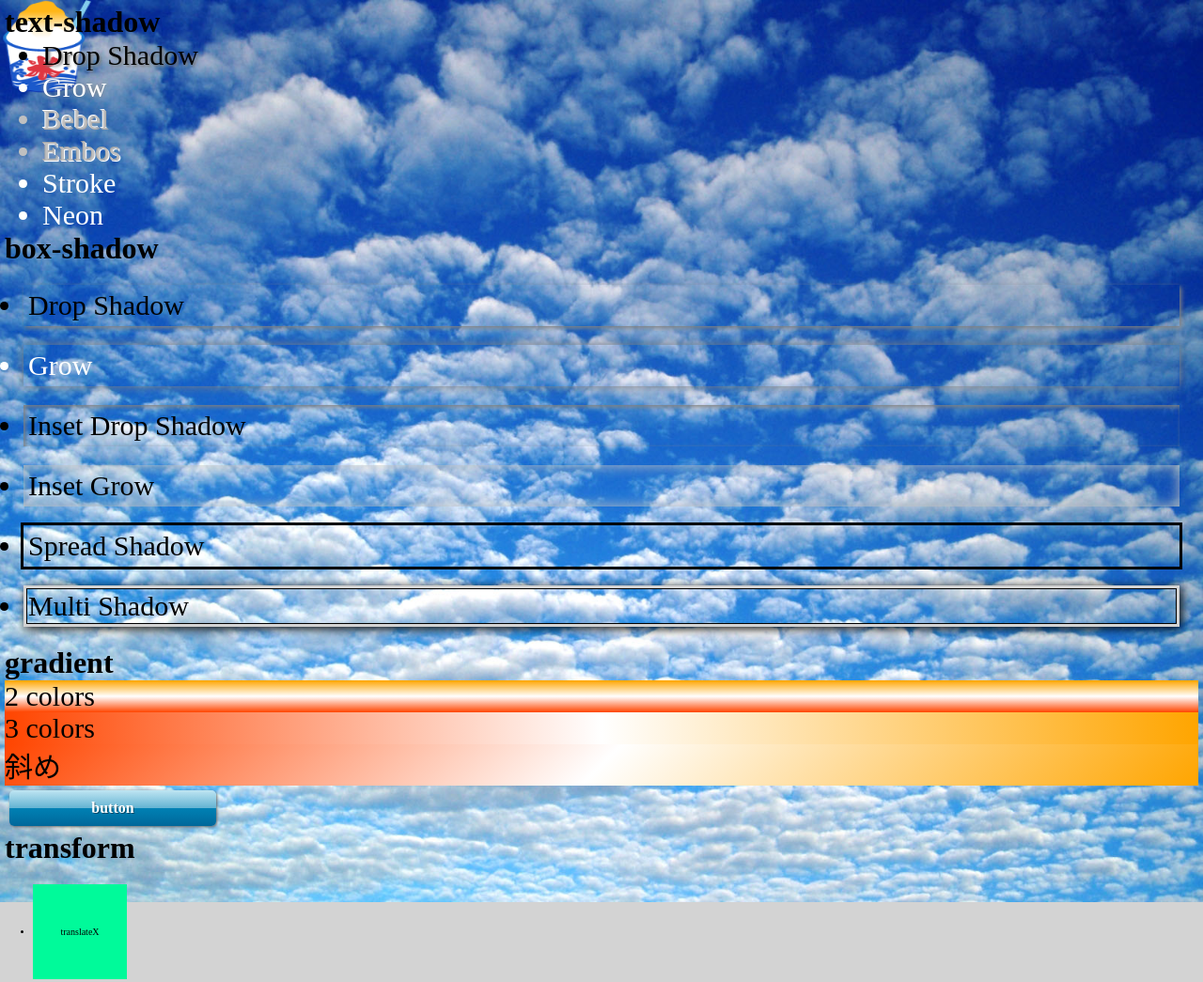
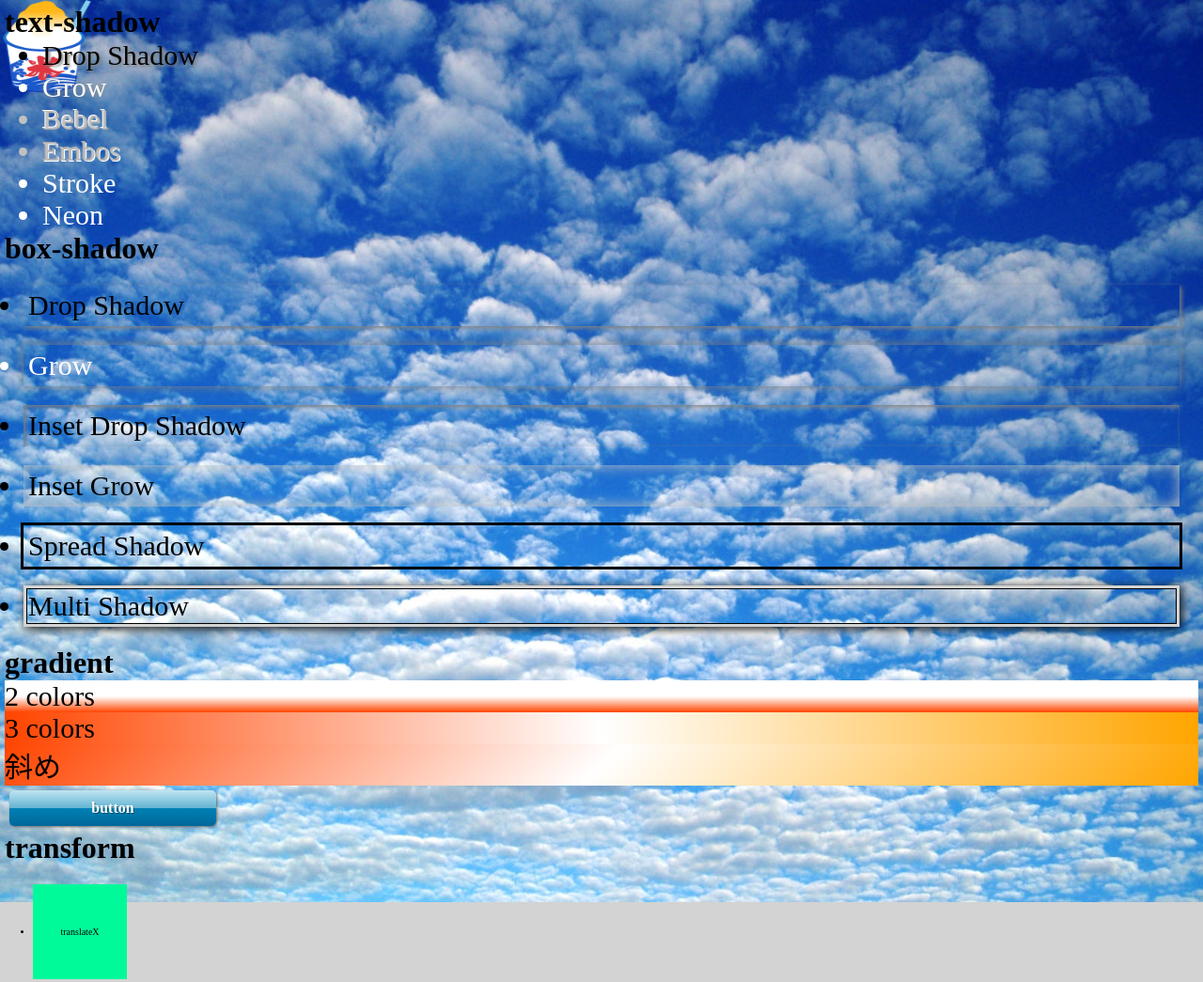
Before and after one commit to Miyabi777/web1-9, a plain HTML site: page index.html in a window 1280 px wide. Shown: the top 1045 px of the page at 94% size. Drawn offline with Linux system fonts and the light colour scheme.

Commit message:
Update default.css

```diff
--- a/css/default.css
+++ b/css/default.css
@@ -63,8 +63,7 @@ body{
   background-color: white;
   background: linear-gradient(0deg,
     orangered  0%,
-    white      50%,
-    orange     100%);
+    white      50%);
 }
 .three-gradient{
   background-color: white;
```
